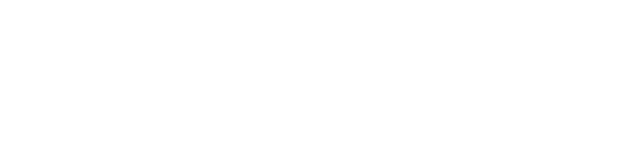
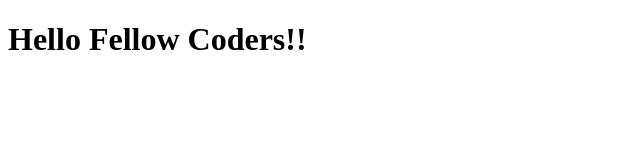
Before and after one commit to katers0259/BranaganPortfolio, a plain HTML site: page index.html in a window 1280 px wide. Shown: the whole page, without its empty margins (0-640 px from the left). Drawn offline with Linux system fonts and the light colour scheme.

Commit message:
added a header

```diff
--- a/index.html
+++ b/index.html
@@ -6,6 +6,6 @@
     <title>Hello Fellow Coders!</title>
 </head>
 <body>
-
+    <h1>Hello Fellow Coders!!</h1>
 </body>
 </html>
```
